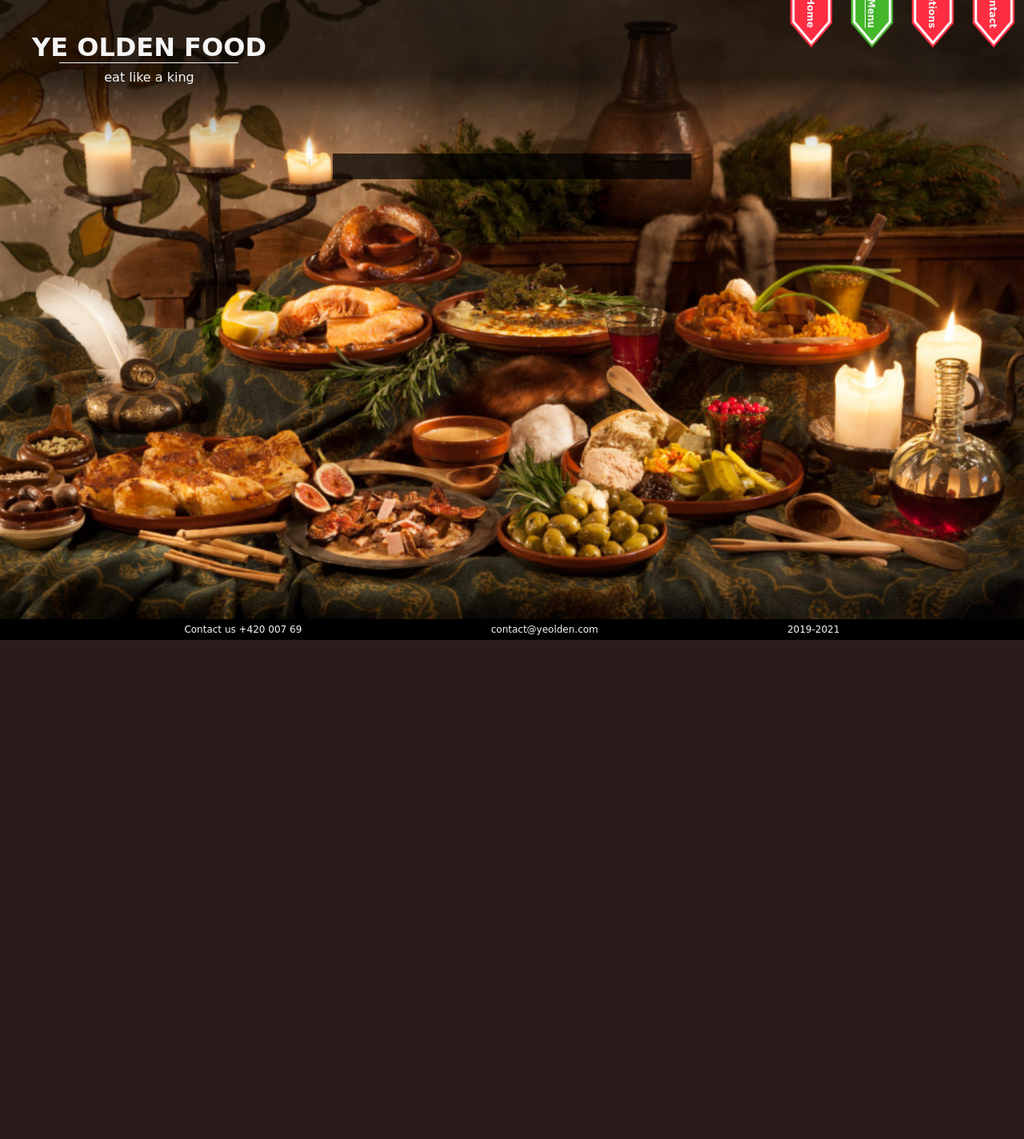
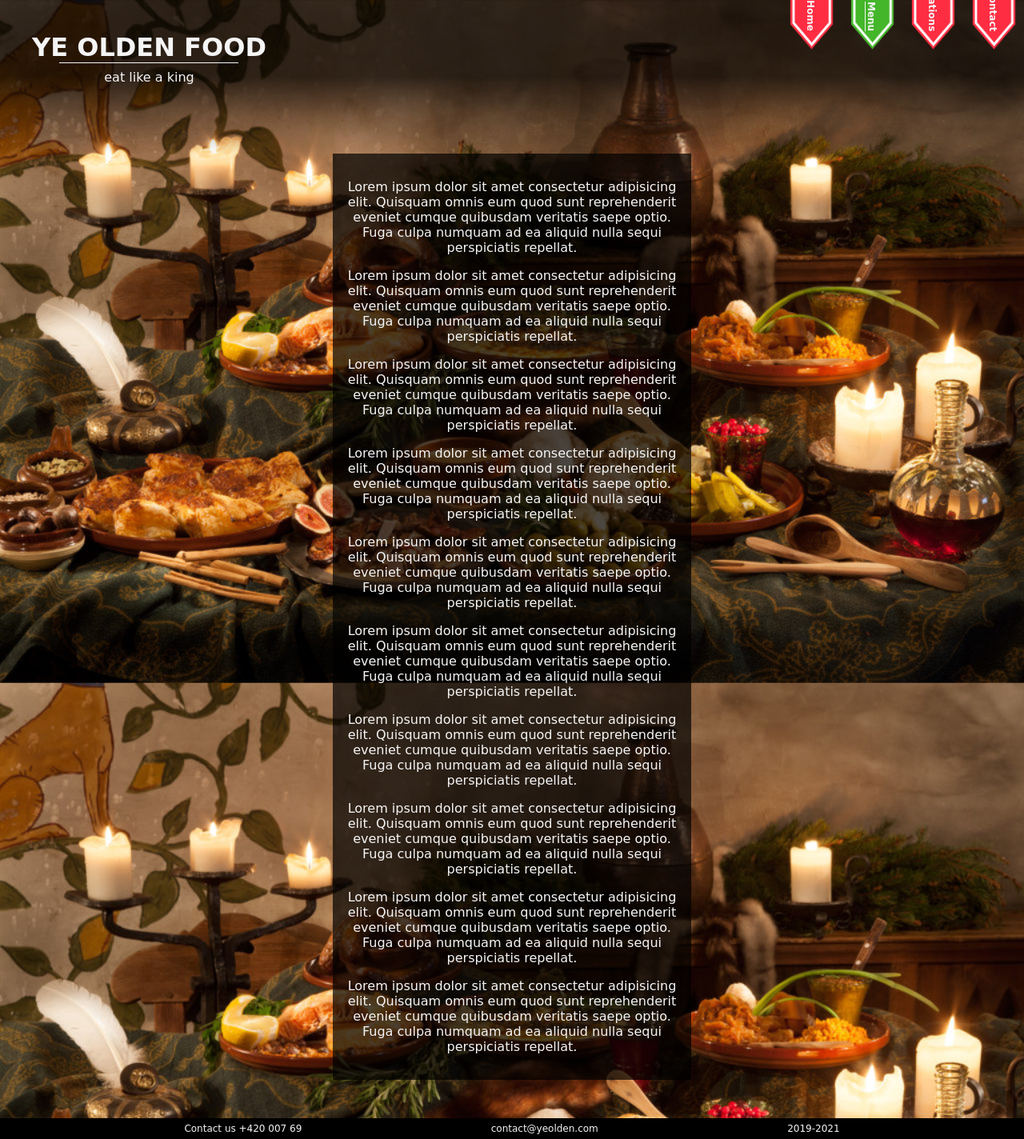
Before and after one commit to EddieKodeHode/restaurant-site, a plain HTML site: page menu.html in a window 1280 px wide. Shown: the whole page at 80% size. Before the commit the page ends 800 px from the top, so only its background shows below. Drawn offline with Linux system fonts and the light colour scheme; a web font is replaced by a local one.

Commit message:
Fixed banner issue

```diff
--- a/css/style.css
+++ b/css/style.css
@@ -4,6 +4,7 @@ body {
     background-color: rgb(44, 27, 27);
     color: #f5f5f5;
     font-family: 'Koh Santepheap', cursive;
+    position: relative;
     margin: 0;
     padding: 0;
     height: 100%;
@@ -99,6 +100,10 @@ nav a {
         height: 100%;
     }
 
+    nav a {
+        height: 100px;
+    }
+
     nav li {
         background-image: url(../images/redbanner.png);
         background-size: cover;
@@ -106,7 +111,7 @@ nav a {
         background-repeat: no-repeat;
         list-style-type: none;
         width: 40px;
-        height: 50%;
+        height: 100%;
         transition: 0.5s;
         writing-mode: vertical-lr;
         text-orientation: mixed;
@@ -159,9 +164,9 @@ main {
 
 footer {
     display: flex;
-    position: fixed;
+    /* position: fixed; */
     width: 100%;
-    bottom: 0;
+    /* bottom: 0; */
     justify-content: space-between;
     background-color: rgb(0,0,0);
     z-index: 4;
@@ -178,3 +183,8 @@ footer p {
         justify-content: space-evenly;
     }
 }
+
+
+/* Errors that need fixed, maybe
+FIXED   1. Banners selection expands too far down. If I change height BG image suffers.
+2. Make footer actually stick to the bottom*/
--- a/menu.html
+++ b/menu.html
@@ -25,6 +25,16 @@
     </header>
 
     <main>
+        <p>Lorem ipsum dolor sit amet consectetur adipisicing elit. Quisquam omnis eum quod sunt reprehenderit eveniet cumque quibusdam veritatis saepe optio. Fuga culpa numquam ad ea aliquid nulla sequi perspiciatis repellat.</p>
+        <p>Lorem ipsum dolor sit amet consectetur adipisicing elit. Quisquam omnis eum quod sunt reprehenderit eveniet cumque quibusdam veritatis saepe optio. Fuga culpa numquam ad ea aliquid nulla sequi perspiciatis repellat.</p>
+        <p>Lorem ipsum dolor sit amet consectetur adipisicing elit. Quisquam omnis eum quod sunt reprehenderit eveniet cumque quibusdam veritatis saepe optio. Fuga culpa numquam ad ea aliquid nulla sequi perspiciatis repellat.</p>
+        <p>Lorem ipsum dolor sit amet consectetur adipisicing elit. Quisquam omnis eum quod sunt reprehenderit eveniet cumque quibusdam veritatis saepe optio. Fuga culpa numquam ad ea aliquid nulla sequi perspiciatis repellat.</p>
+        <p>Lorem ipsum dolor sit amet consectetur adipisicing elit. Quisquam omnis eum quod sunt reprehenderit eveniet cumque quibusdam veritatis saepe optio. Fuga culpa numquam ad ea aliquid nulla sequi perspiciatis repellat.</p>
+        <p>Lorem ipsum dolor sit amet consectetur adipisicing elit. Quisquam omnis eum quod sunt reprehenderit eveniet cumque quibusdam veritatis saepe optio. Fuga culpa numquam ad ea aliquid nulla sequi perspiciatis repellat.</p>
+        <p>Lorem ipsum dolor sit amet consectetur adipisicing elit. Quisquam omnis eum quod sunt reprehenderit eveniet cumque quibusdam veritatis saepe optio. Fuga culpa numquam ad ea aliquid nulla sequi perspiciatis repellat.</p>
+        <p>Lorem ipsum dolor sit amet consectetur adipisicing elit. Quisquam omnis eum quod sunt reprehenderit eveniet cumque quibusdam veritatis saepe optio. Fuga culpa numquam ad ea aliquid nulla sequi perspiciatis repellat.</p>
+        <p>Lorem ipsum dolor sit amet consectetur adipisicing elit. Quisquam omnis eum quod sunt reprehenderit eveniet cumque quibusdam veritatis saepe optio. Fuga culpa numquam ad ea aliquid nulla sequi perspiciatis repellat.</p>
+        <p>Lorem ipsum dolor sit amet consectetur adipisicing elit. Quisquam omnis eum quod sunt reprehenderit eveniet cumque quibusdam veritatis saepe optio. Fuga culpa numquam ad ea aliquid nulla sequi perspiciatis repellat.</p>
 
 
     </main>
```
